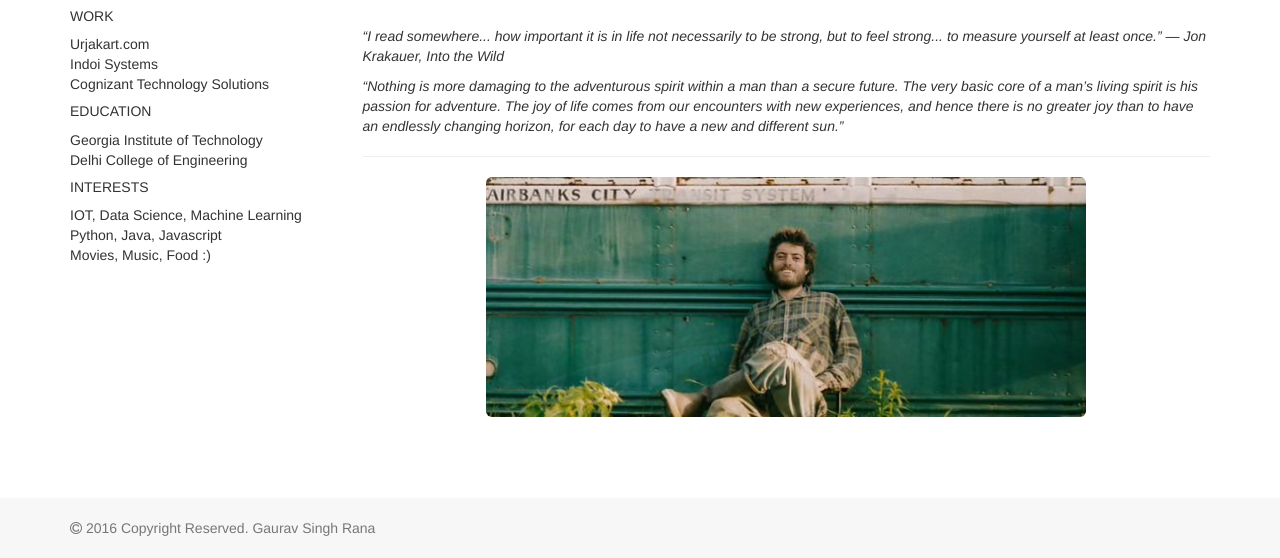
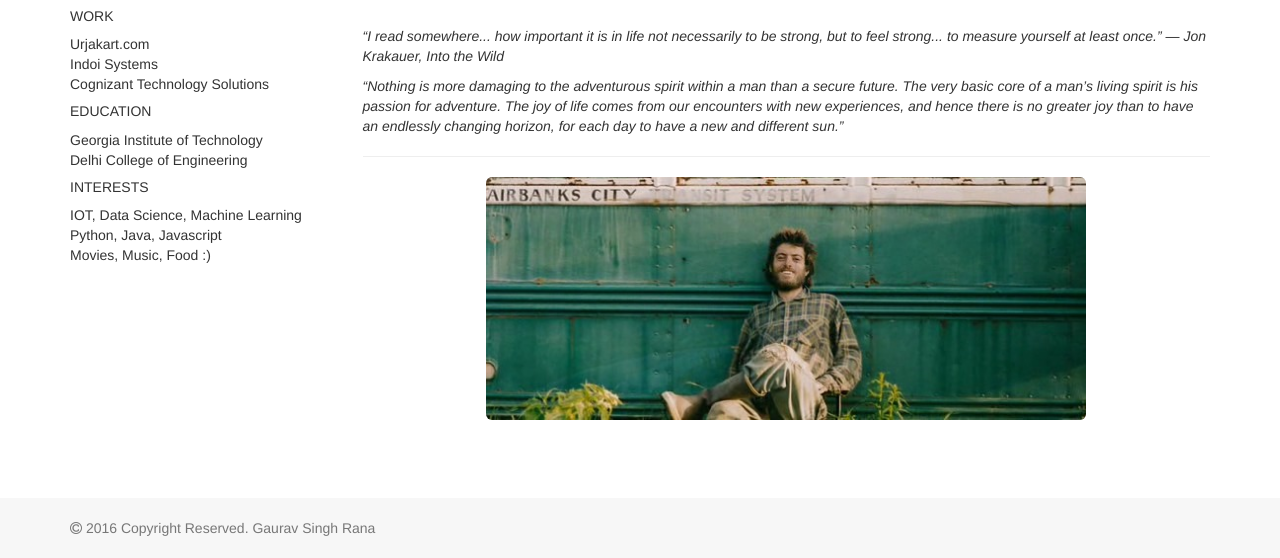
Before and after one commit to rana2884/mysite, a Django app: page / in a window 1280 px wide. Shown: the part 242-800 px from the top of the page. Run offline with Django 3.2, Linux system fonts and the light colour scheme; parts of the project's set-up code (start-up, migrations or seed data) failed here and were passed over; some libraries are stand-ins or nearby versions.

Commit message:
common file location

```diff
--- a/templates/blog/home.html
+++ b/templates/blog/home.html
@@ -43,7 +43,7 @@
         <p><em>“I read somewhere... how important it is in life not necessarily to be strong, but to feel strong... to measure yourself at least once.” ― Jon Krakauer, Into the Wild</em></p>
         <p><em>“Nothing is more damaging to the adventurous spirit within a man than a secure future. The very basic core of a man’s living spirit is his passion for adventure. The joy of life comes from our encounters with new experiences, and hence there is no greater joy than to have an endlessly changing horizon, for each day to have a new and different sun.” </em></p>
         <hr>
-        <img src="{% static 'images/wild.jpg' %}" class="img-rounded center-block" alt="Into the Wild" height="240" width="600">
+        <img src="{% static 'images/wild.jpg' %}" class="img-responsive img-rounded center-block" alt="Into the Wild" height="240" width="600">
     </div>
   </div>
 {% endblock %}
```
